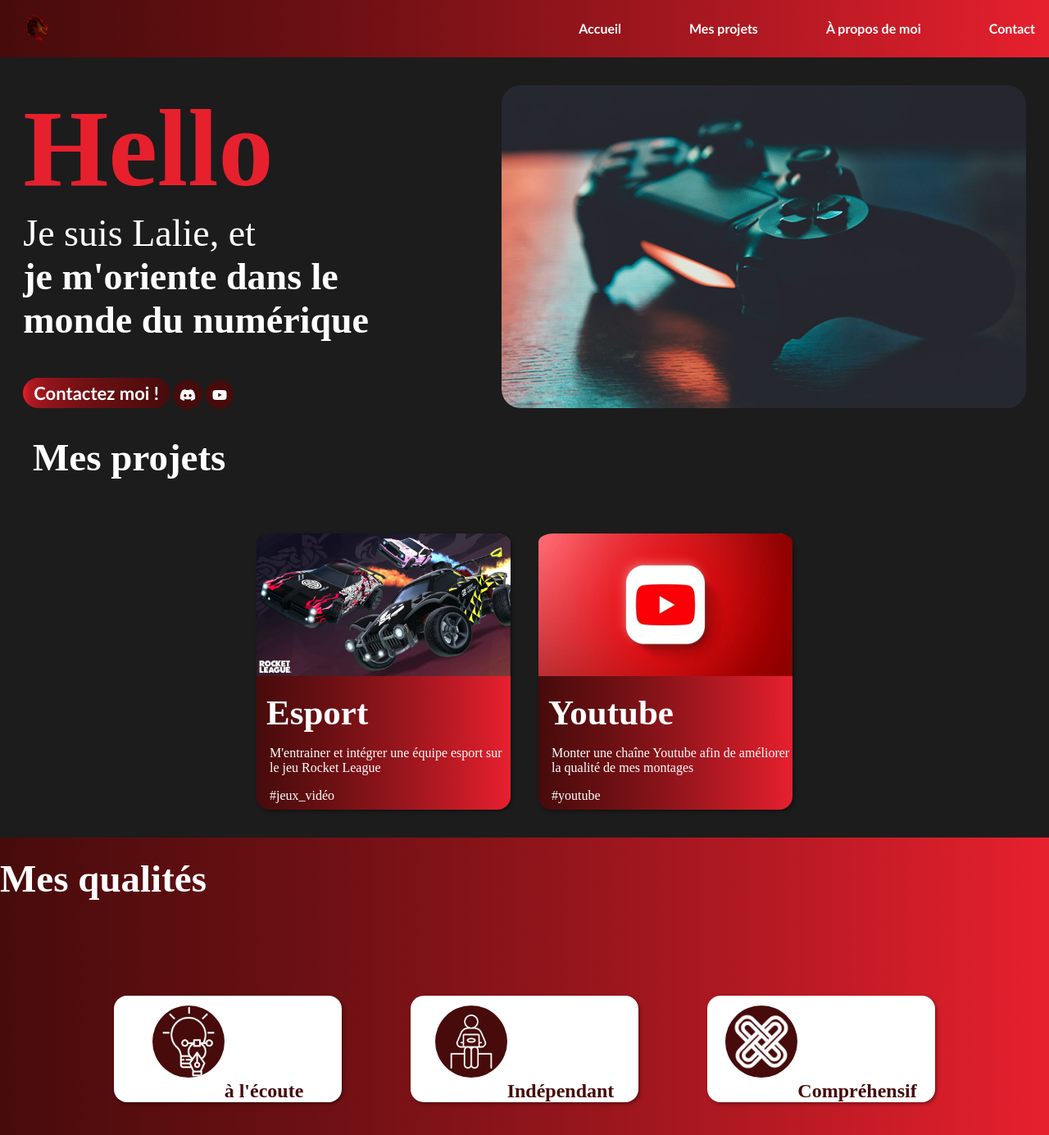
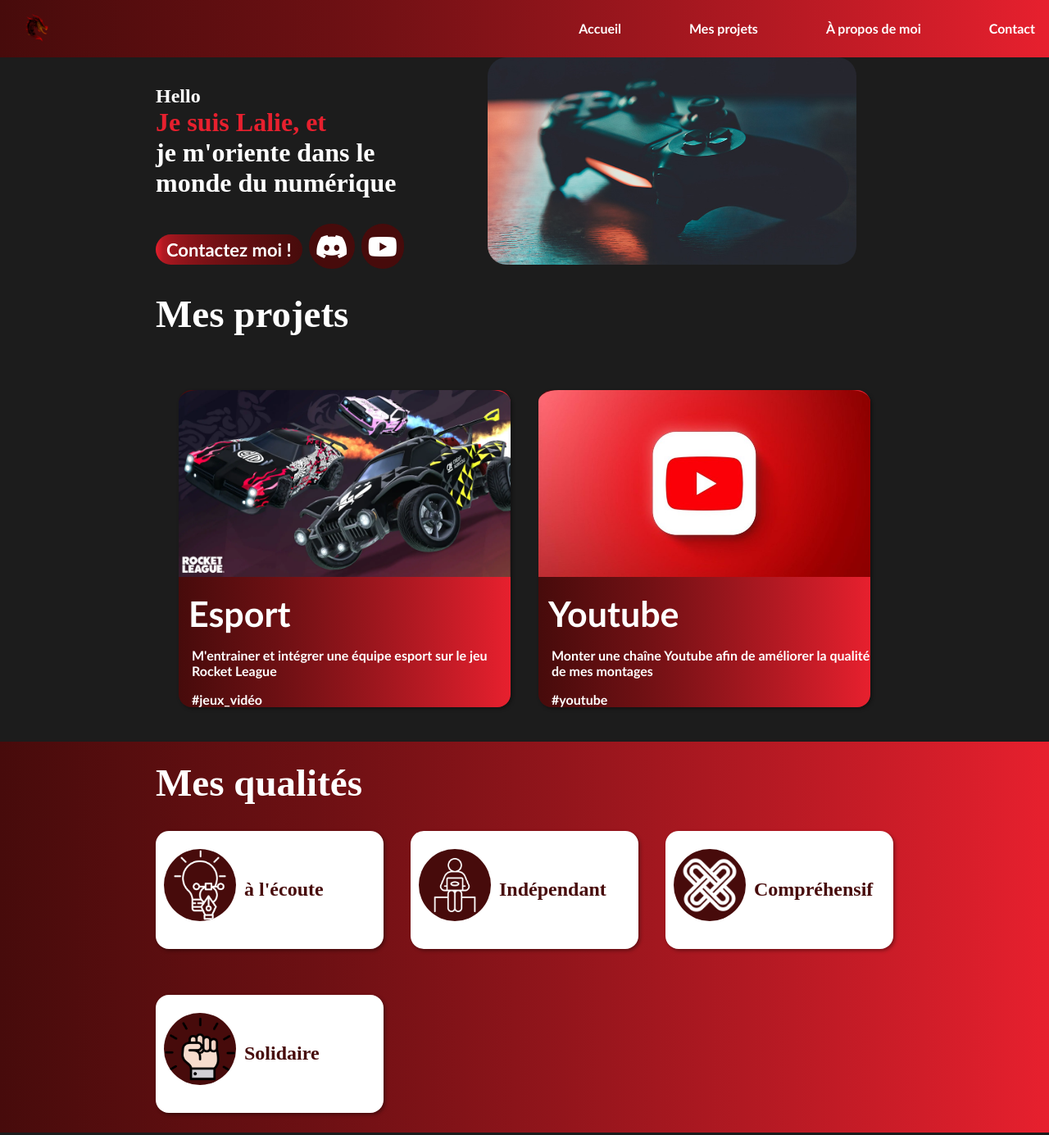
Before and after one commit to Lalie-CER/Portfolio, a plain HTML site: page index.html in a window 1280 px wide. Shown: the top 1385 px of the page at 82% size. Drawn offline with Linux system fonts and the light colour scheme.

Commit message:
maj home page add project page

```diff
--- a/index.html
+++ b/index.html
@@ -24,10 +24,10 @@
     </nav>
 </header> <!--Fin du header-->
 <main>
-    <div class="slogant flex between"> <!--Slogant attrape l'oeil-->
-        <div class="intro container">
+    <div class="container slogant flex between aligh-center"> <!--Slogant attrape l'oeil-->
+        <div class="intro">
             <h2>Hello</h2>
-            <p class="textintro">Je suis Lalie, et</p><p class="textintro gras">je m'oriente dans le monde du numérique</p>
+            <h1 class="textintro">Je suis Lalie, et</p><p class="textintro gras">je m'oriente dans le monde du numérique</p>
             <nav>
                 <a href="" target="_blank" class="contact">Contactez moi !</a>
                 <a href="https://discordapp.com/users/1227547350013055007" target="_blank" class="reseau"><i class="fa-brands fa-discord"></i></a>
@@ -38,6 +38,7 @@
     </div>
     <section class="pro flex aligh-center container">
     <h3 id="projet">Mes projets</h3> <!--Les projets en tout genre-->
+    <a href="esport.html" target="_blank" class="btnpro">
     <div class="card">
         <img src="assets/tnDxaUSbRECVV48SMXmp.webp" alt="" class="proje"/>
         <div>
@@ -48,7 +49,9 @@
           <p class="btn2">#jeux_vidéo</p>
         </div>
       </div>
-
+    </a>
+    <!--projet2 -->
+    <a href="" class="btnpro">
       <div class="card">
         <img src="assets/yt_c2-251023-114219-800-resize.jpg" alt="" class="proje" />
         <div>
@@ -59,9 +62,11 @@
           <p class="btn2">#youtube</p>
         </div>
       </div>
+    </a>
     </section>
 
-    <section class="qua flex aligh-center"> <!--Mes qualités-->
+    <section class="qua"> <!--Mes qualités-->
+        <div class="flex container between aligh-center">
         <h3 id="qualite">Mes qualités</h3>
           <div class="qualit">
             <p><img src="assets/ampoule-blanc.png" alt="" class="proje" />à l'écoute</p>
@@ -75,9 +80,10 @@
           <div class="qualit">
             <p><img src="assets/10108314.png" alt="" class="proje" />Solidaire</p>
           </div>
+        </div>
     </section>
 
-    <div>
+    <div class="container">
         <h3>Mon parcours</h3> <!--Mon parcours-->
 <div class="parcour container">
     <div>
--- a/styles.css
+++ b/styles.css
@@ -57,8 +57,7 @@
   }
 
   .container{ /*Mettre nos bordure*/
-    width: 100%;
-    max-width: 1200px; /*Capcité maximal avant de rajouter des bordure blanche si taille dépasser*/
+    max-width: 900px; /*Capcité maximal avant de rajouter des bordure blanche si taille dépasser*/
    margin-left: auto; /*calcule automatique des bordures gauche*/
    margin-right: auto; /*Calcule automanique des bordures droite*/
   }
@@ -67,22 +66,26 @@
     color: white;
   }
 
-  h2{ /*Couleur et taille du H2*/
+  h1{ /*Couleur et taille du H2*/
     color: #E7202E;
-    font-size: 134px;
+    font-size: 4rem;
+  }
+
+  h2{
+    color: white;
+    width: 2rem;
   }
 
   .intro{ /*Taille de l'attrape oeil*/
     margin-top: 34px;
-    width: 527px
+    width: 40%;
   }
 
   .textintro{ /*taille du texte de l'attrape oeil*/
-    font-size: 46px;
+    font-size: 2rem;
   }
 
   .profil{ /*Taille de l'image de profil*/
-    margin-top: 34px;
     width: 50%;
     border-radius: 23px;
   }
@@ -121,12 +124,16 @@
   }
 
   .card { /*Les cartes de mes projets*/
-    width: 310px;
+    width: 100%;
     margin-top: 32px;
     border-radius: 16px;
     background: linear-gradient(to right, #470B0B, 56%, #E7202E) padding-box;
     box-shadow: 2px 2px 4px hsla(0, 0%, 0%, 0.379);
   }
+
+.btnpro{
+    width: 45%;
+}
 
   .card h4 { /*Titre des cartes*/
     margin-top: 16px;
@@ -182,8 +189,11 @@
   }
 
   .qualit p{ /*Paragraphe carte qualités*/
+    display: flex;
+    align-items: center;
+    gap: 10px;
+    padding: 10px;
     color: #470B0B;
-    text-align: center;
     font-size: 24px;
     font-weight: 700;
   }
@@ -233,3 +243,9 @@
     color: white;
     font-size: 12px;
 }
+
+/*Page esport*/
+.esp{
+    width: 40%;
+    border-radius: 23px;
+    }
```
Also changed, not shown: esport.html (added, +40 -0 lines), 1 other file.
